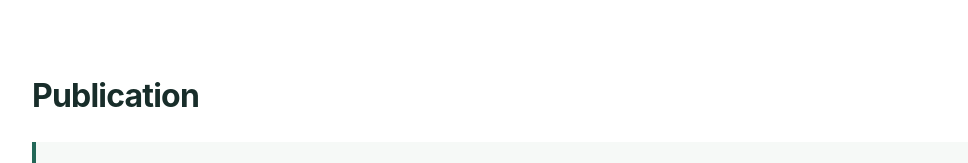
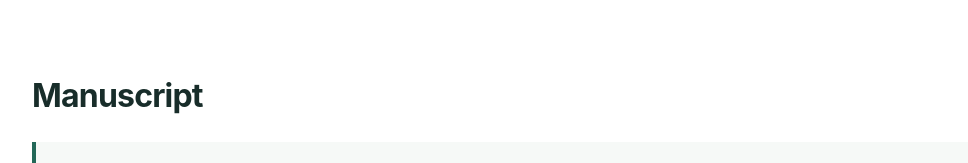
Before and after one commit to zmaomia/ForSD-remote-sensing, a plain HTML site: page index.html in a window 1280 px wide. Shown: the part 3888-4051 px from the top of the page, without its empty margins (92-1060 px from the left). Drawn offline with Linux system fonts and the light colour scheme.

Commit message:
Change publication heading to manuscript

```diff
--- a/index.html
+++ b/index.html
@@ -184,7 +184,7 @@
 
     <section id="publication">
       <div class="wrap">
-        <h2>Publication</h2>
+        <h2>Manuscript</h2>
         <div class="paper">
           <h3>Mapping tree-level structural diversity in boreal forests using spatially informed indices: a comparison of 5-cm drone and 50-cm aerial data</h3>
           <p>Zhu Mao, Omid Abdi, Ville Laamanen, Veli-Pekka Kivinen, and Jori Uusitalo</p>
```
